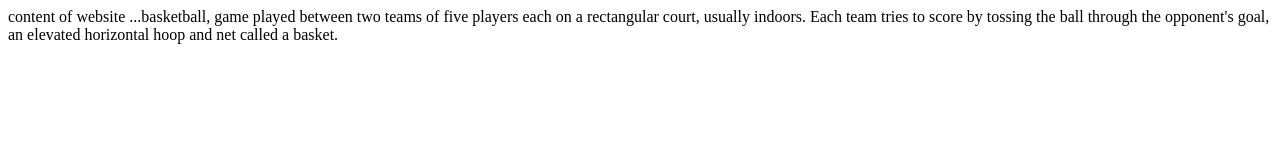
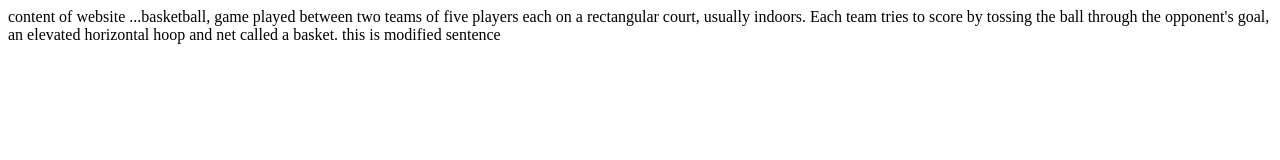
Before and after one commit to KumudKJoshi/CDAC-AI, a plain HTML site: page index.html in a window 1280 px wide. Drawn offline with Linux system fonts and the light colour scheme.

Commit message:
index.html modified

```diff
--- a/index.html
+++ b/index.html
@@ -4,5 +4,5 @@
  </head>
  <body>
   content of website ...basketball, game played between two teams of five players each on a rectangular court, usually indoors. Each team tries to score by tossing the ball through the opponent's goal, an elevated horizontal hoop and net called a basket.
- </body>
+this is modified sentence </body>
 </html>
```
